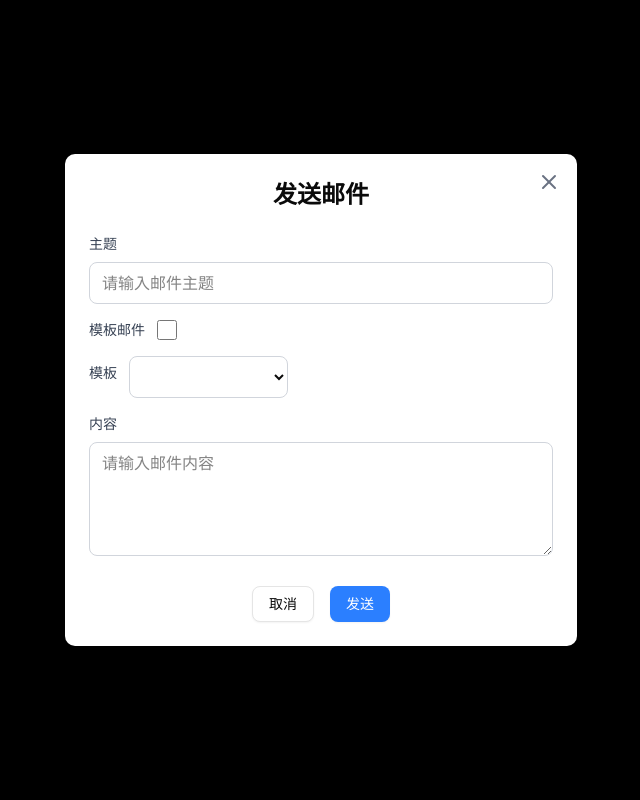
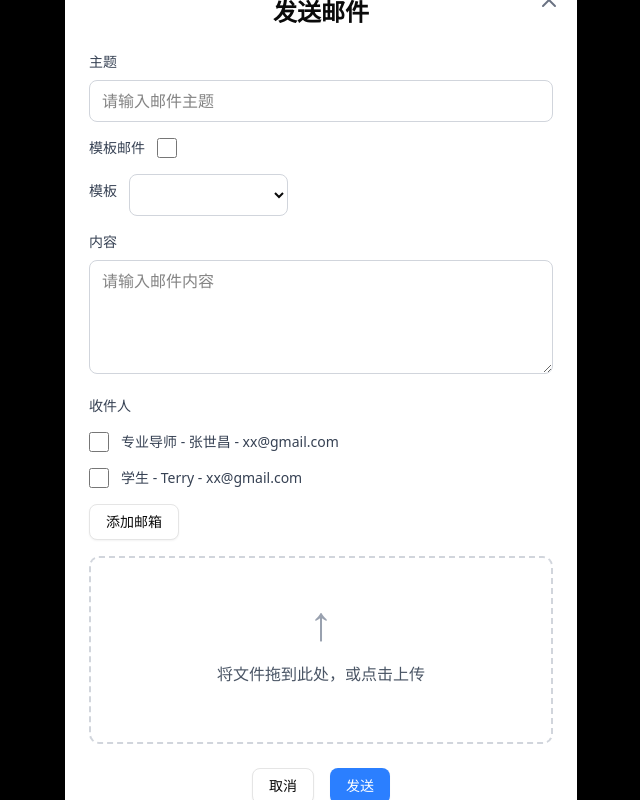
Before and after one commit to qg2125/task-planning-demo, a Next.js app: page / in a window 1280 px wide. Both pictures are taken after a click on the button "发送邮件". Shown: the whole page, without its empty margins (319-959 px from the left). Built offline with nearby package versions, Linux system fonts and the light colour scheme.

Commit message:
more features on email

```diff
--- a/app/page.js
+++ b/app/page.js
@@ -491,6 +491,35 @@ const Home = () => {
                   placeholder="请输入邮件内容"
                   className="w-full px-3 py-2 border border-gray-300 rounded-md focus:outline-none focus:ring-2 focus:ring-blue-500"
                 />
+              </div>
+              <div className="flex items-center gap-3">
+                <label className="block text-sm font-medium text-gray-700">
+                  收件人
+                </label>
+              </div>
+              <div className="flex items-center gap-3">
+                <input type="checkbox" className="w-5 h-5 accent-blue-500" />
+                <label className="block text-sm font-medium text-gray-700">
+                  专业导师 - 张世昌 - xx@gmail.com
+                </label>
+              </div>
+              <div className="flex items-center gap-3">
+                <input type="checkbox" className="w-5 h-5 accent-blue-500" />
+                <label className="block text-sm font-medium text-gray-700">
+                  学生 - Terry - xx@gmail.com
+                </label>
+              </div>
+              <Button type="button" variant="outline">
+                添加邮箱
+              </Button>
+
+              <div className="text-center p-10 border-2 border-dashed border-gray-300 rounded-lg cursor-pointer hover:border-blue-500 hover:bg-blue-50 transition-all">
+                <div className="text-5xl text-gray-400 mb-4">↑</div>
+                <div className="text-gray-600 mb-4">
+                  将文件拖到此处，或点击上传
+                </div>
+
+                <input type="file" className="hidden" multiple />
               </div>
 
               <div className="flex justify-center space-x-4 mt-6">
```
